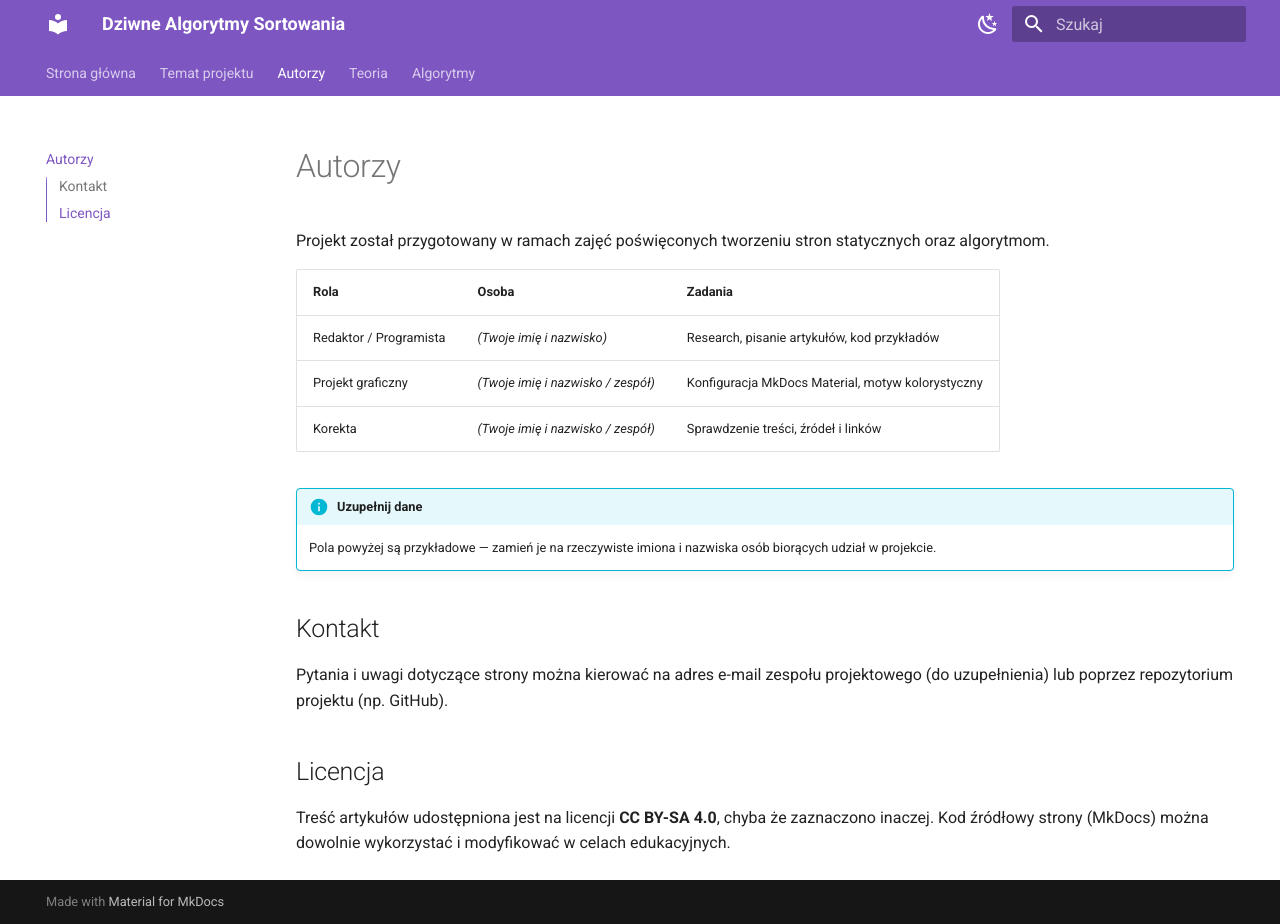
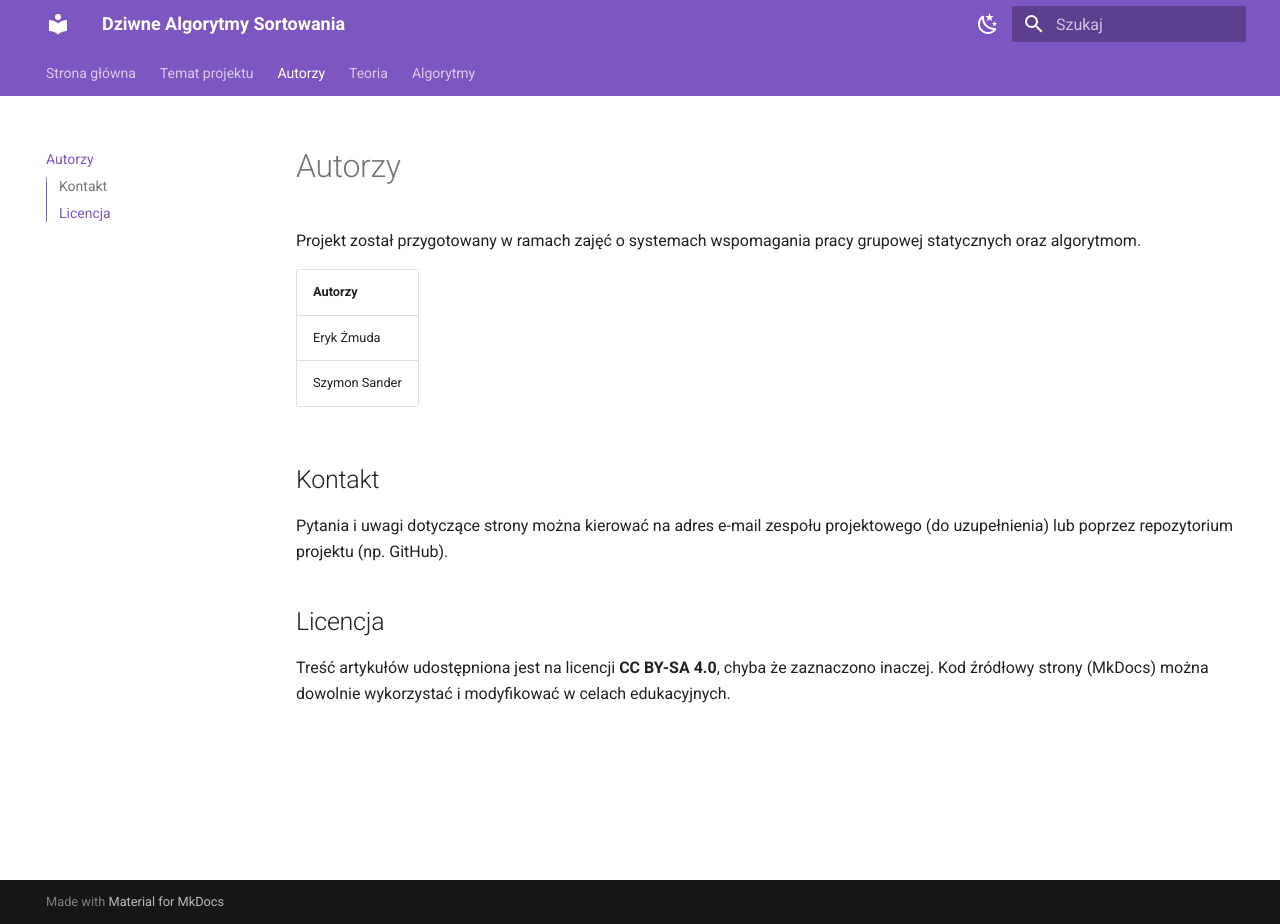
Before and after one commit to pszczolka2115/SWPZ_projekt_zaliczeniowy, an MkDocs documentation site: the page built from docs/autorzy.md, in a window 1280 px wide and 924 px high. Built offline with MkDocs 1.6.1 and Material for MkDocs 9.7.7, drawn with Linux system fonts in a browser that asks for light colours.

Commit message:
modyfikacja pliku autorzy.md

```diff
--- a/docs/autorzy.md
+++ b/docs/autorzy.md
@@ -1,17 +1,13 @@
 # Autorzy
 
-Projekt został przygotowany w ramach zajęć poświęconych tworzeniu stron
+Projekt został przygotowany w ramach zajęć o systemach wspomagania pracy grupowej
 statycznych oraz algorytmom.
 
-| Rola | Osoba | Zadania |
-|------|-------|---------|
-| Redaktor / Programista | *(Twoje imię i nazwisko)* | Research, pisanie artykułów, kod przykładów |
-| Projekt graficzny | *(Twoje imię i nazwisko / zespół)* | Konfiguracja MkDocs Material, motyw kolorystyczny |
-| Korekta | *(Twoje imię i nazwisko / zespół)* | Sprawdzenie treści, źródeł i linków |
+| Autorzy |
+|------|
+| Eryk Żmuda |
+| Szymon Sander |
 
-!!! info "Uzupełnij dane"
-    Pola powyżej są przykładowe — zamień je na rzeczywiste imiona i nazwiska
-    osób biorących udział w projekcie.
 
 ## Kontakt
 
```
